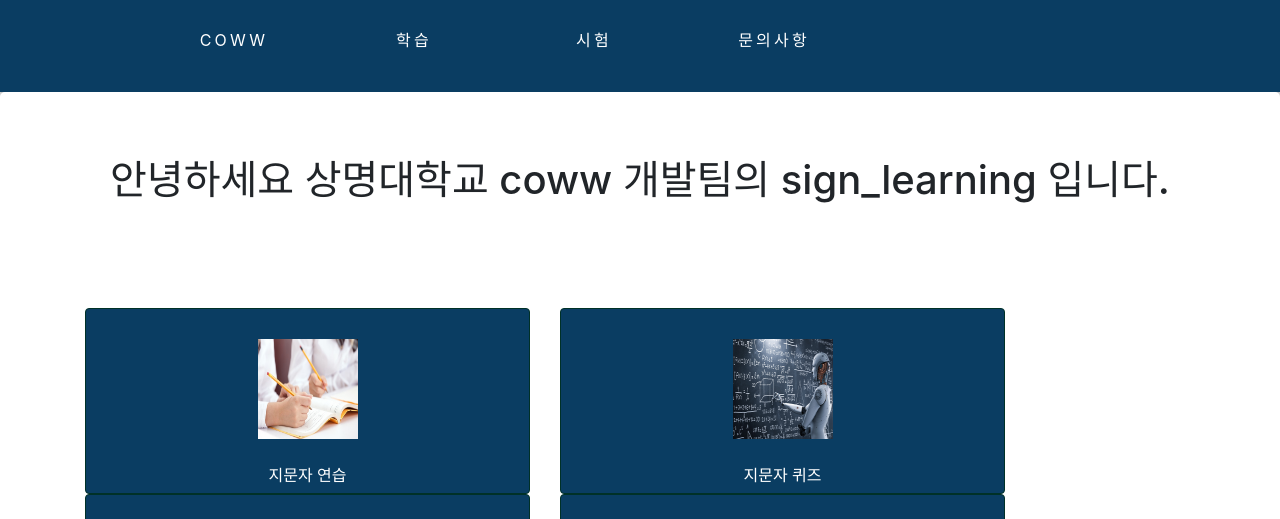
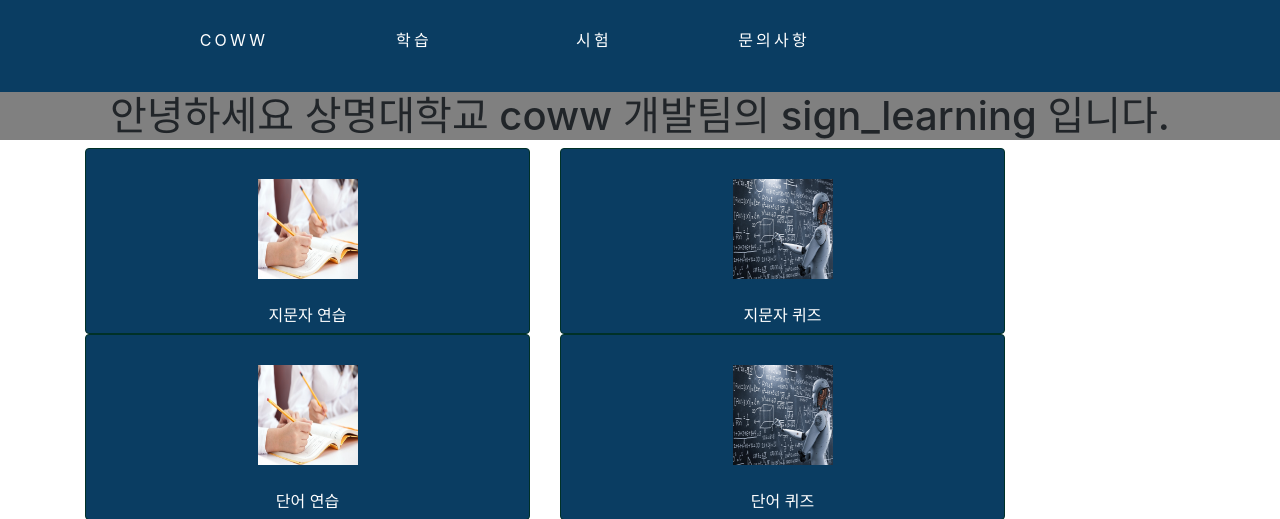
Before and after one commit to yoxep/Sign-Learning_of_Coww_Team, a Flask app: page / in a window 1280 px wide. Shown: the top 519 px of the page. Run offline with Flask 2, Linux system fonts and the light colour scheme; some libraries are stand-ins or nearby versions.

Commit message:
Add files via upload

```diff
--- a/templates/main.html
+++ b/templates/main.html
@@ -43,6 +43,10 @@
         .jumbotron{
             background-color:white;
         }
+        .jumbotron2{
+            background-color:gray;
+        }
+
         .navbar {
             width: 80%;
         }
@@ -236,7 +240,7 @@
 </div>
 
 <div align="center">
-    <div class="jumbotron">
+    <div class="jumbotron2">
          <h1 class="text-center">안녕하세요 상명대학교 coww 개발팀의 sign_learning 입니다.</h1>
 
         </div>
--- a/templates/study.html
+++ b/templates/study.html
@@ -265,9 +265,7 @@
                 <div id="predict" style="text-align: center; ">
                     <br><br><br>
                     <br>🤔 현재 predict label🤔<br>
-                    <div id="predict-in" style="margin-top: 10px; line-height: 1.4em; border:1px dashed steelblue; font-size: 200%; text-align: center;">
-                         Not Started.
-                    </div>
+
                 </div>
             </div>
         </div>
```
Also changed, not shown: templates/index.html (line endings or trailing spaces), templates/programmer.html (line endings or trailing spaces).
